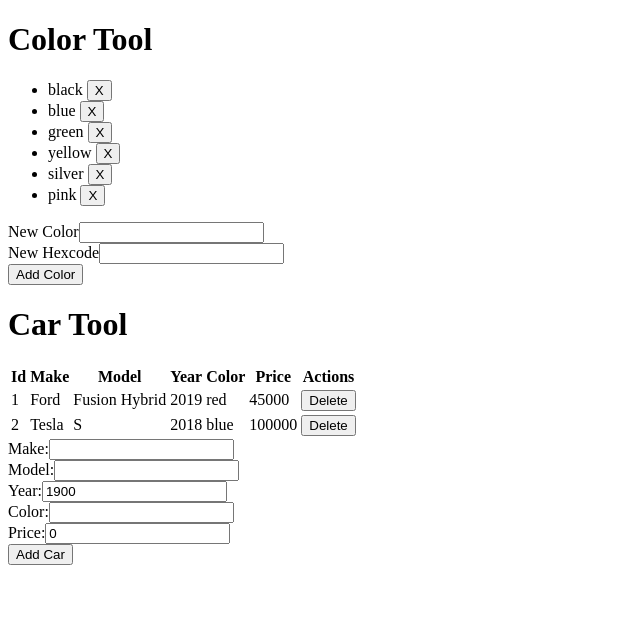
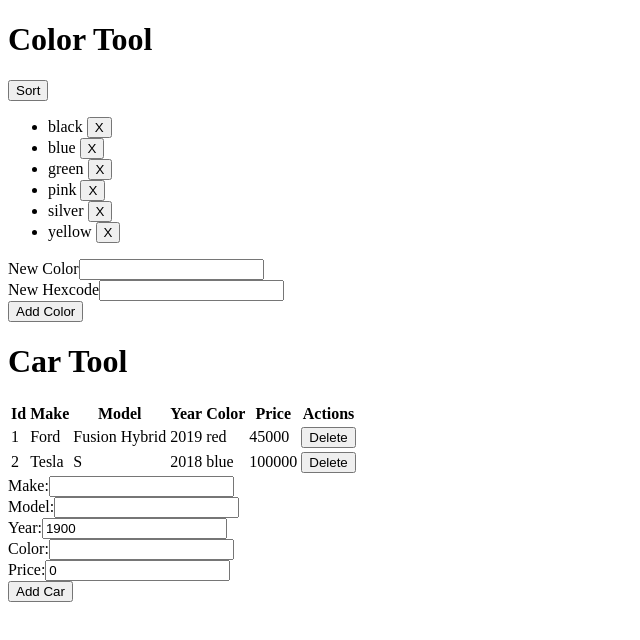
Before and after one commit to t4d-classes/react-typescript_04202020, a React (Create React App) app in the folder demo-app/: page / in a window 1280 px wide. Shown: the top 640 px of the page, without its empty margins (0-640 px from the left). Built offline with nearby package versions, Linux system fonts and the light colour scheme.

Commit message:
add code demos

```diff
--- a/demo-app/src/components/ColorList.tsx
+++ b/demo-app/src/components/ColorList.tsx
@@ -4,12 +4,16 @@ import { Color } from '../models/Color';
 
 export interface ColorListProps {
   colors: Color[];
+  sortDir: boolean;
   onDeleteColor: (colorId: number) => void;
+  onSortColors: (sortDir: boolean) => void;
 }
 
-export const ColorList: FC<ColorListProps> = ({ colors, onDeleteColor }) => {
+export const ColorList: FC<ColorListProps> = ({ colors, sortDir, onDeleteColor, onSortColors }) => {
 
   return (
+    <>
+      <button type="button" onClick={() => onSortColors(!sortDir)}>Sort</button>
       <ul>
         {colors.map(color => {
 
@@ -20,6 +24,7 @@ export const ColorList: FC<ColorListProps> = ({ colors, onDeleteColor }) => {
             return <li key={color.id}>{color.name} <button type="button" onClick={deleteColor}>X</button></li>;
         })}
       </ul>
+    </>
   );
 
 
--- a/demo-app/src/components/ColorTool.tsx
+++ b/demo-app/src/components/ColorTool.tsx
@@ -5,6 +5,26 @@ import { Color } from '../models/Color';
 import { ToolHeader } from './ToolHeader';
 import { ColorList } from './ColorList';
 import { ColorForm } from './ColorForm';
+
+const sortColors = (colors: Color[], sortDir: boolean) => {
+
+  const sortedColors = colors.concat();
+
+  sortedColors.sort( (a: Color, b: Color) => {
+
+    if (a.name < b.name) {
+      return sortDir ? -1 : 1;
+    } else if (a.name > b.name) {
+      return sortDir ? 1 : -1;
+    } else {
+      return 0;
+    }
+
+  } );
+
+  return sortedColors;
+
+};
 
 export interface ColorToolProps {
   colors: Color[];
@@ -14,6 +34,9 @@ type ColorsState = Color[];
 
 export const ColorTool: FC<ColorToolProps> = (props) => {
 
+  // true ascending
+  // false descending
+  const [ sortDir, setSortDir ] = useState<boolean>(true);
   const [ colors, setColors ] = useState<ColorsState>(props.colors.concat());
 
   const addColor = (color: Color) => {
@@ -32,7 +55,8 @@ export const ColorTool: FC<ColorToolProps> = (props) => {
   return (
     <>
       <ToolHeader headerText="Color Tool" />
-      <ColorList colors={colors} onDeleteColor={deleteColor} />
+      <ColorList colors={sortColors(colors, sortDir)} sortDir={sortDir}
+        onDeleteColor={deleteColor} onSortColors={setSortDir} />
       <ColorForm buttonText="Add Color" onSubmitColor={addColor} />
     </>
   );
```
Lines whose indentation alone changed are shown as unchanged.
